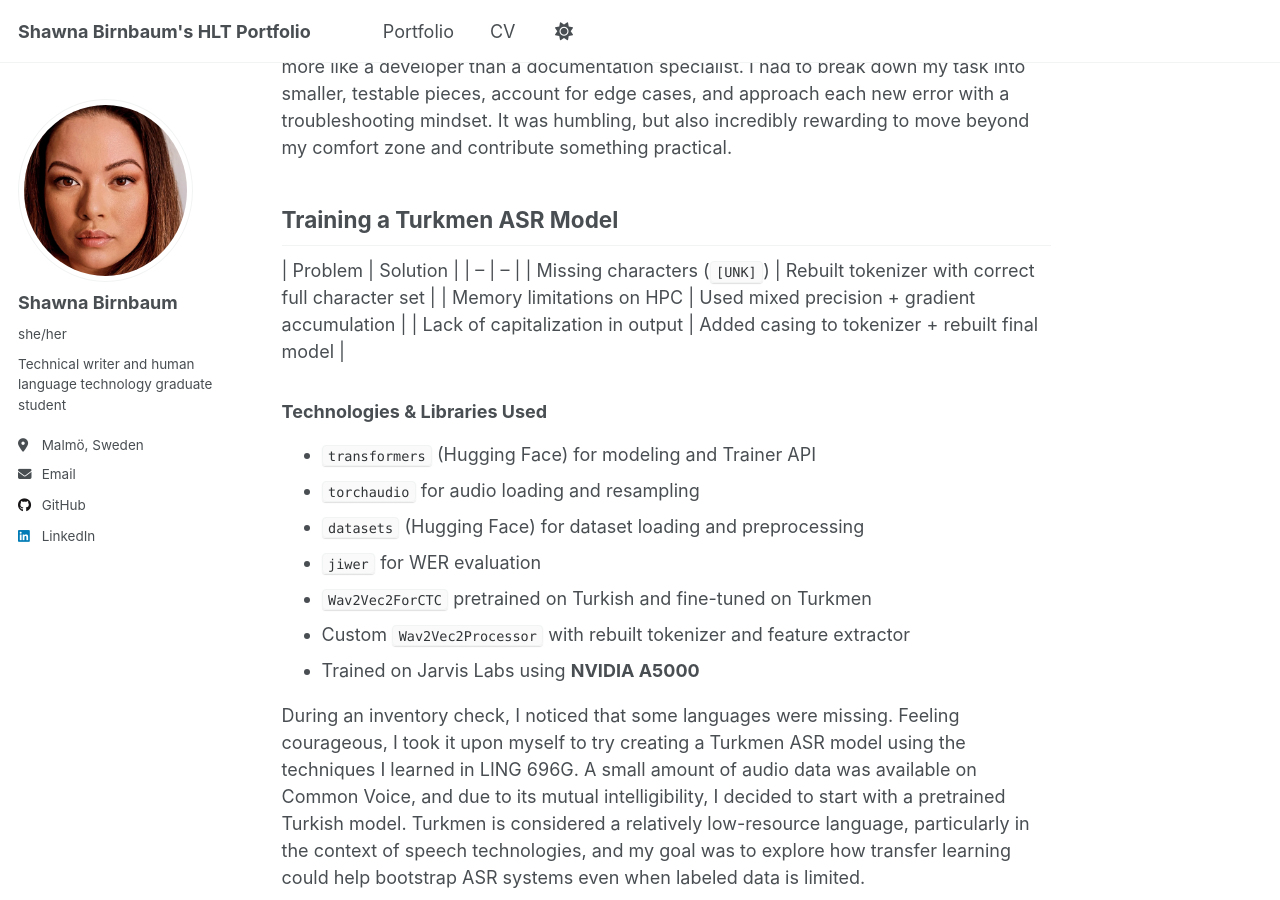
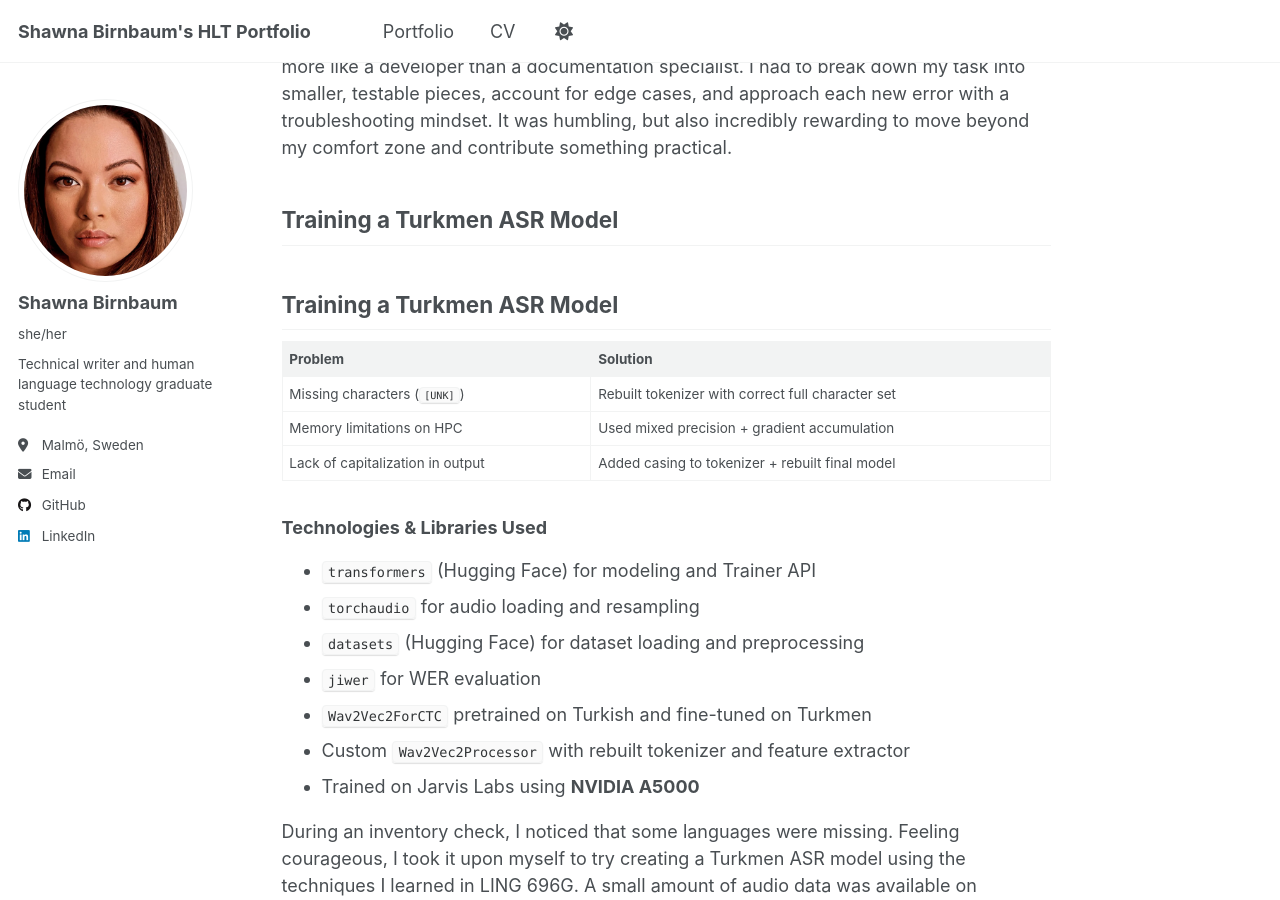
Before and after one commit to smbirnbaum/hlt-portfolio, a Jekyll site: the page built from _portfolio/portfolio-2.md, in a window 1280 px wide and 900 px high, scrolled down 3501 px. Built offline with Jekyll 4.4.1, drawn with Linux system fonts in a browser that asks for light colours.

Commit message:
Jekyll-appropriate table rendering?

```diff
--- a/_portfolio/portfolio-2.md
+++ b/_portfolio/portfolio-2.md
@@ -119,11 +119,14 @@ Although the technical implementation was straightforward, the task itself was o
 While these challenges weren’t strictly programming problems, they pushed me to think more like a developer than a documentation specialist. I had to break down my task into smaller, testable pieces, account for edge cases, and approach each new error with a troubleshooting mindset. It was humbling, but also incredibly rewarding to move beyond my comfort zone and contribute something practical.
 
 ## Training a Turkmen ASR Model
-| Problem | Solution |
-| -- | -- |
-| Missing characters (`[UNK]`) | Rebuilt tokenizer with correct full character set |
-| Memory limitations on HPC | Used mixed precision + gradient accumulation |
+## Training a Turkmen ASR Model
+
+| Problem                         | Solution                                         |
+|--------------------------------|--------------------------------------------------|
+| Missing characters (`[UNK]`)   | Rebuilt tokenizer with correct full character set |
+| Memory limitations on HPC      | Used mixed precision + gradient accumulation     |
 | Lack of capitalization in output | Added casing to tokenizer + rebuilt final model |
+
 
 ### Technologies & Libraries Used
 -  `transformers` (Hugging Face) for modeling and Trainer API
```
Also changed, not shown: _portfolio/portfolio-1.md (+8 -7 lines).
